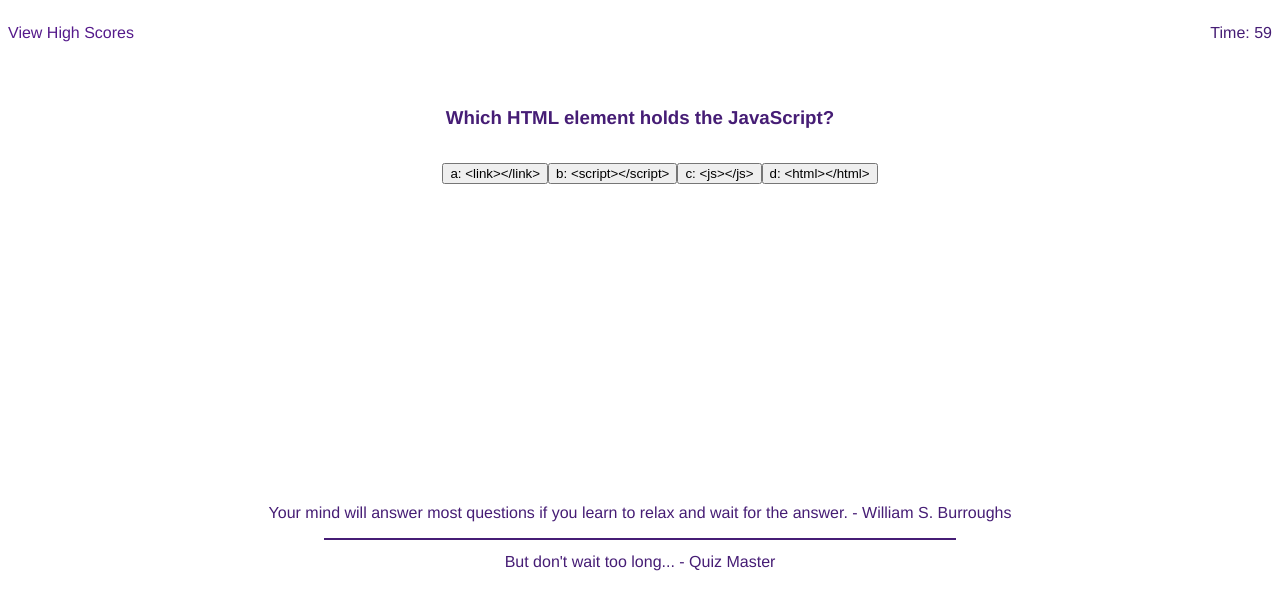
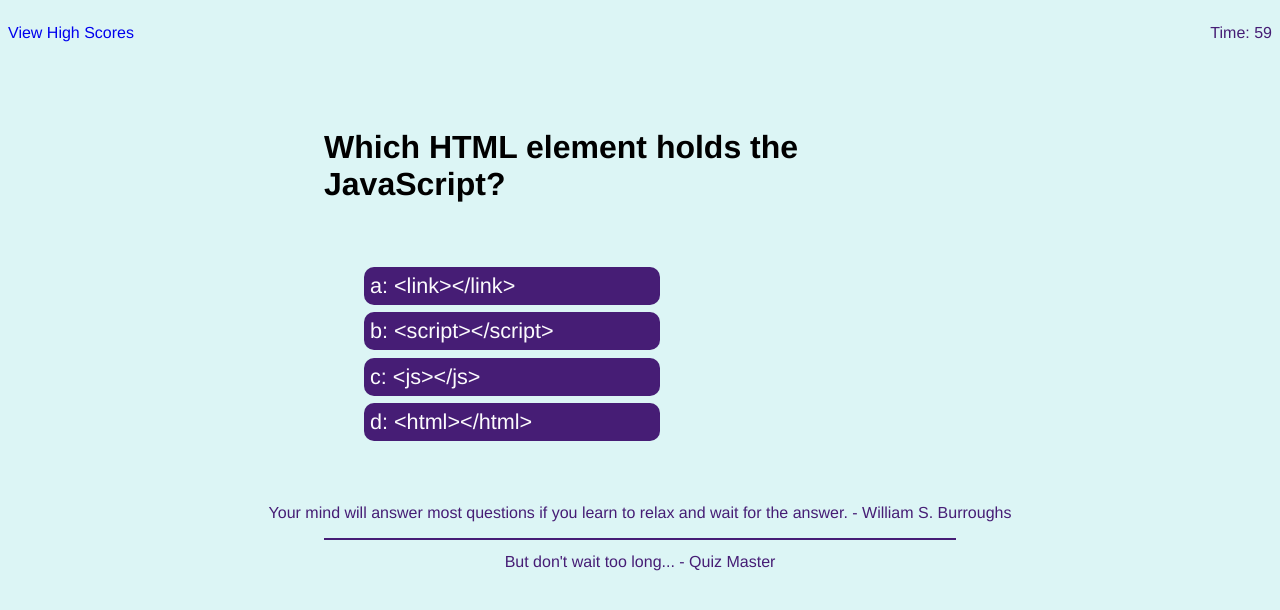
Before and after one commit to rohirrimsride/riddle-me-this, a plain HTML site: page index.html in a window 1280 px wide. Both pictures are taken after a click on the button "Start Quiz". Drawn offline with Linux system fonts and the light colour scheme.

Commit message:
finished most of css

```diff
--- a/assets/css/style.css
+++ b/assets/css/style.css
@@ -1,11 +1,8 @@
-html {
-    background-color: #fffffffb;
+body {
+    background-color: #dcf5f5;
     color: #461d75;
     height: 100vh;
     box-sizing: border-box;
-}
-
-body {
     font-family: 'Franklin Gothic Medium', 'Arial Narrow', Arial, sans-serif;
 }
 /* begin header section */
@@ -29,12 +26,59 @@ body {
     height: 50vh;
 }
 
+.question {
+    display: flex;
+    align-items: flex-end;
+    justify-content: center;
+    color: #000000;
+    height: 33%;
+    width: 50%;
+    font-size: 200%;
+}
+
+.options-container {
+    height: 100%;
+    width: 50%;
+}
+.option-list {
+    display: flex;
+    flex-direction: column;
+    justify-content: space-evenly;
+    align-content: space-around;
+    font-size: 150%;
+    height: 75%;
+}
+
+.optionBtn {
+    border-style: none;
+    font-size: 90%;
+    border-color: #461d75;
+    border-radius: 10px;
+    font-family: 'Franklin Gothic Medium', 'Arial Narrow', Arial, sans-serif;
+    text-align: left;
+    background-color: #461d75;
+    color: #fffffffb;
+    width: 50%;
+    height: 20%;
+}
+
+.optionBtn:hover, .start-quiz:hover {
+    background-color: #ce13ce;
+    border-color: #ce13ce;
+    box-shadow: #ce13ce;
+    appearance: none;
+}
+/* end question card section */
+
 /* quiz start page section */
 .quiz-title {
+    color: #000000;
+    font-size: 225%;
     display: flex;
+    justify-content: center;
+    align-items: flex-end;
+    width: 50%;
     height: 33%;
-    flex-direction: row;
-    align-items: flex-end;
 }
 
 .quiz-info  {
@@ -46,14 +90,18 @@ body {
 .start-quiz {
     background-color: #461d75;
     color: #fffffffb;
-    height: 5%;
+    height: 10%;
     width: 10%;
     border-radius: 10px;
     border-color: #461d75;
     font-family: 'Franklin Gothic Medium', 'Arial Narrow', Arial, sans-serif;
+    font-size: 90%;
+    border-style: none;
 }
 /* end quiz start page section */
-/* end question card section */
+
+
+/* start footer section */
 footer {
     display: flex;
     flex-direction: column;
@@ -68,3 +116,8 @@ footer {
     border-top: 2px solid #461d75;
     text-align: center;
 }
+
+.quote1 {
+    text-align: center;
+}
+/* end footer section */
--- a/assets/js/script.js
+++ b/assets/js/script.js
@@ -52,8 +52,8 @@ var quizStartPage = function() {
 
                 countDownTimer.innerHTML = ("Time: " + seconds);
                 time--;
-                if (seconds === 0) {
-                    stop(startCountDown);
+                if (seconds == 0) {
+                    countDownTimer.innerHTML = ("Time: Time's Up")
                     endQuiz();
 
 
@@ -65,7 +65,7 @@ var quizStartPage = function() {
 
 // create question and answer option elements
 var createQuestionEl = function() {
-    // debugger;
+
     // creates a h3 element used to display the question
     // iterates through the quizQuestions array
 
@@ -79,7 +79,7 @@ var createQuestionEl = function() {
         // console.log(questionEl);
 
         // debugger;
-        // create a div with an ol element with li element that holds the answer options
+        // create a div with an ol element with li element that holds the answer button options
         var answerOptionsHolder = document.createElement("div");
         answerOptionsHolder.className = "options-container";
         questionCardEl.appendChild(answerOptionsHolder);
@@ -93,14 +93,12 @@ var createQuestionEl = function() {
                 answerOptionsBtnA.textContent = (quizQuestions[i].a);
                 answerOptionsBtnA.setAttribute("id", "a");
                 answerOptionsEl.appendChild(answerOptionsBtnA);
-                // answerOptionsBtnA.onclick = function() {
 
                 answerOptionsBtnB = document.createElement("button");
                 answerOptionsBtnB.className = "optionBtn";
                 answerOptionsBtnB.textContent = (quizQuestions[i].b);
                 answerOptionsBtnB.setAttribute("id", "b");
                 answerOptionsEl.appendChild(answerOptionsBtnB);
-                // answerOptionsBtnB.addEventListener("click", checkAnswer);
 
                 answerOptionsBtnC = document.createElement("button");
                 answerOptionsBtnC.className = "optionBtn";
@@ -109,9 +107,7 @@ var createQuestionEl = function() {
                 if (!quizQuestions[i].c) {
                 } else {
                     answerOptionsEl.appendChild(answerOptionsBtnC);
-                    // answerOptionsBtnC.addEventListener("click", checkAnswer);
                 }
-
 
                 answerOptionsBtnD = document.createElement("button");
                 answerOptionsBtnD.className = "optionBtn";
@@ -120,11 +116,14 @@ var createQuestionEl = function() {
                 if (!quizQuestions[i].d) {
                 } else {
                     answerOptionsEl.appendChild(answerOptionsBtnD);
-                    // answerOptionsBtnD.addEventListener("click", checkAnswer);
+                }
+                if (i == quizQuestions.length) {
+
                 }
         // debugger;
         quizQuestions = quizQuestions[i];
-        answerOptionsEl.addEventListener("click", checkAnswer(quizQuestions))
+
+        questionCardEl.addEventListener("click", checkAnswer(quizQuestions))
         console.log("click");
     };
 };
@@ -142,23 +141,30 @@ var checkAnswer = function (event) {
         createQuestionEl();
         console.log(quizTaker.score);
     } else if (selectedOption != quizQuestions.answer) {
-
-
+        // remove 5 seconds from timer
+        countDownTimer - 5;
+        createQuestionEl();
     }
 // debugger;
 };
 
 var endQuiz = function() {
 
-        var quizEndTitle = document.createElement("h2");
-        quizEndTitle.className = ("quiz-title");
-        quizEndTitle.textContent = "Time's Up";
-        questionCardEl.appendChild(quizEndTitle);
+    questionCardEl.removeChild();
+
+    var quizEndTitle = document.createElement("h2");
+    quizEndTitle.className = ("quiz-title");
+    quizEndTitle.textContent = "Time's Up";
+    questionCardEl.appendChild(quizEndTitle);
 
 };
 
 var saveScore = function() {
     localStorage.setItem("highScores", JSON.stringify(highScores));
+
+    var highScoreTitle = document.createElement("h3");
+        highScoreTitle.className = "question";
+        questionCardEl.appendChild(highScoreTitle);
 };
 
 var loadScore = function() {
--- a/index.html
+++ b/index.html
@@ -11,7 +11,7 @@
 <body>
     <!--Includes a link to highscores and a timer-->
     <header class="head">
-        <p><a href="" class="score-text">View High Scores</a></p>
+        <p><a href="./high-scores-index.html" class="score-text">View High Scores</a></p>
         <p id="time" class="timer">Time:</p>
     </header>
     <!--holds the elements that will hold the created javascript elements-->
```
Also changed, not shown: high-scores-index.html (+17 -0 lines).
